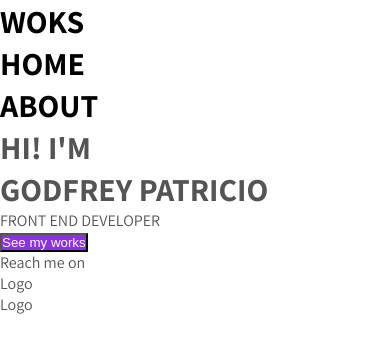
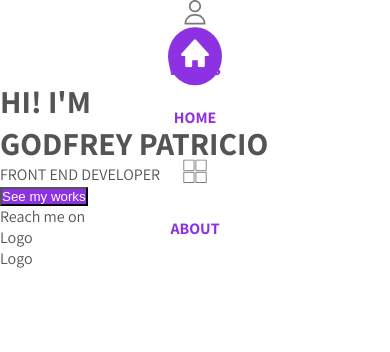
Before and after one commit to pengpa0012/pengpa0012.github.io, a Next.js app: page / in a window 390 px wide. Shown: the top 352 px of the page. Built offline with nearby package versions, Linux system fonts and the light colour scheme.

Commit message:
update navbar mobile

```diff
--- a/pages/index.tsx
+++ b/pages/index.tsx
@@ -21,7 +21,7 @@ const Home: NextPage = () => {
           <p className="text-xl mt-4 mb-6 font-semibold">FRONT END DEVELOPER</p>
           <button className="rounded-md py-4 px-8 font-medium btn-primary" onClick={() => router.push("/works")}>See my works</button>
         </div>
-        <div className="absolute bottom-0 left-1/2 transform -translate-x-2/4 p-6 text-center">
+        <div className="hidden md:block absolute bottom-0 left-1/2 transform -translate-x-2/4 p-6 text-center">
           <p className="text-2xl mb-2">
             Reach me on
           </p>
--- a/src/components/Navbar/index.tsx
+++ b/src/components/Navbar/index.tsx
@@ -14,10 +14,35 @@ function Navbar() {
           </ul>
         </div>
       </div>
-      <div className="nav-bar-mobile fixed md:hidden bottom-0 inset-x-0 bg-white py-6 flex justify-center z-50">
-        <h1 className="text-2xl" onClick={() => router.push("/works")}>WOKS</h1>
-        <h1 className="text-2xl mx-4" onClick={() => router.push("/")}>HOME</h1>
-        <h1 className="text-2xl" onClick={() => router.push("/about")}>ABOUT</h1>
+      <div className="nav-bar-mobile fixed md:hidden bottom-0 inset-x-0 bg-white py-6 flex justify-center z-50 shadow-md">
+        <div className={`nav-bar-mobile-list text-2xl ${router.pathname == "/works" ? "active" : ""}`} onClick={() => router.push("/works")}>
+          <div className="icon">
+            <svg width="28" height="28" viewBox="0 0 28 28">
+              <path d="M14 14C15.2114 14 16.3956 13.6408 17.4029 12.9678C18.4101 12.2947 19.1952 11.3381 19.6588 10.2189C20.1224 9.09974 20.2436 7.86821 20.0073 6.68007C19.771 5.49194 19.1876 4.40057 18.331 3.54397C17.4744 2.68738 16.3831 2.10403 15.1949 1.86769C14.0068 1.63136 12.7753 1.75265 11.6561 2.21624C10.5369 2.67983 9.58027 3.46488 8.90725 4.47213C8.23422 5.47939 7.875 6.66359 7.875 7.875C7.875 9.49945 8.52031 11.0574 9.66897 12.206C10.8176 13.3547 12.3755 14 14 14ZM14 3.5C14.8653 3.5 15.7112 3.75659 16.4306 4.23732C17.1501 4.71805 17.7108 5.40134 18.042 6.20076C18.3731 7.00019 18.4597 7.87986 18.2909 8.72852C18.1221 9.57719 17.7054 10.3567 17.0936 10.9686C16.4817 11.5804 15.7022 11.9971 14.8535 12.1659C14.0049 12.3347 13.1252 12.2481 12.3258 11.917C11.5263 11.5858 10.8431 11.0251 10.3623 10.3056C9.88159 9.58616 9.625 8.7403 9.625 7.875C9.625 6.71468 10.0859 5.60188 10.9064 4.78141C11.7269 3.96094 12.8397 3.5 14 3.5Z" fill="#797979"/>
+              <path d="M14.875 15.75H13.125C10.5723 15.75 8.12414 16.7641 6.3191 18.5691C4.51406 20.3741 3.5 22.8223 3.5 25.375C3.5 25.6071 3.59219 25.8296 3.75628 25.9937C3.92038 26.1578 4.14294 26.25 4.375 26.25H23.625C23.8571 26.25 24.0796 26.1578 24.2437 25.9937C24.4078 25.8296 24.5 25.6071 24.5 25.375C24.5 22.8223 23.4859 20.3741 21.6809 18.5691C19.8759 16.7641 17.4277 15.75 14.875 15.75ZM5.3025 24.5C5.51766 22.5756 6.43432 20.7979 7.87735 19.5066C9.32037 18.2153 11.1886 17.5009 13.125 17.5H14.875C16.8114 17.5009 18.6796 18.2153 20.1227 19.5066C21.5657 20.7979 22.4823 22.5756 22.6975 24.5H5.3025Z" fill="#797979"/>
+            </svg>
+          </div>
+          <h2>WORKS</h2>
+        </div>
+        <div className={`nav-bar-mobile-list text-2xl mx-12 ${router.pathname == "/" ? "active" : ""}`} onClick={() => router.push("/")}>
+          <div className="icon">
+            <svg width="28" height="28" viewBox="0 0 28 28">
+              <path d="M27.6371 14.4536L15.0385 0.443421C14.508 -0.147807 13.4889 -0.147807 12.9583 0.443421L0.359737 14.4536C0.178396 14.6548 0.0593652 14.9043 0.0171174 15.172C-0.0251305 15.4396 0.011225 15.7137 0.121764 15.9611C0.345739 16.4668 0.846883 16.7919 1.39982 16.7919H4.19951V26.599C4.19951 26.9706 4.34699 27.3269 4.60951 27.5897C4.87203 27.8524 5.22809 28 5.59935 28H9.79888C10.1701 28 10.5262 27.8524 10.7887 27.5897C11.0512 27.3269 11.1987 26.9706 11.1987 26.599V20.9949H16.7981V26.599C16.7981 26.9706 16.9456 27.3269 17.2081 27.5897C17.4706 27.8524 17.8267 28 18.1979 28H22.3975C22.7687 28 23.1248 27.8524 23.3873 27.5897C23.6498 27.3269 23.7973 26.9706 23.7973 26.599V16.7919H26.597C26.8681 16.793 27.1337 16.7152 27.3614 16.5679C27.589 16.4206 27.769 16.2102 27.8792 15.9623C27.9895 15.7144 28.0253 15.4398 27.9823 15.1719C27.9393 14.904 27.8194 14.6544 27.6371 14.4536Z" fill="#797979"/>
+            </svg>
+          </div>
+          <h2>HOME</h2>
+        </div>
+        <div className={`nav-bar-mobile-list text-2xl ${router.pathname == "/about" ? "active" : ""}`} onClick={() => router.push("/about")}>
+          <div className="icon">
+            <svg width="28" height="28" viewBox="0 0 28 28">
+              <path d="M13.0703 13.5078H2.78906C2.54745 13.5078 2.35156 13.3119 2.35156 13.0703V2.78906C2.35156 2.54745 2.54745 2.35156 2.78906 2.35156H13.0703C13.3119 2.35156 13.5078 2.54745 13.5078 2.78906V13.0703C13.5078 13.3119 13.3119 13.5078 13.0703 13.5078ZM3.22656 12.6328H12.6328V3.22656H3.22656V12.6328Z" fill="#797979"/>
+              <path d="M25.2109 13.5078H14.9297C14.6881 13.5078 14.4922 13.3119 14.4922 13.0703V2.78906C14.4922 2.54745 14.6881 2.35156 14.9297 2.35156H25.2109C25.4525 2.35156 25.6484 2.54745 25.6484 2.78906V13.0703C25.6484 13.3119 25.4525 13.5078 25.2109 13.5078ZM15.3672 12.6328H24.7734V3.22656H15.3672V12.6328Z" fill="#797979"/>
+              <path d="M13.0703 25.6484H2.78906C2.54745 25.6484 2.35156 25.4525 2.35156 25.2109V14.9297C2.35156 14.6881 2.54745 14.4922 2.78906 14.4922H13.0703C13.3119 14.4922 13.5078 14.6881 13.5078 14.9297V25.2109C13.5078 25.4525 13.3119 25.6484 13.0703 25.6484ZM3.22656 24.7734H12.6328V15.3672H3.22656V24.7734Z" fill="#797979"/>
+              <path d="M25.2109 25.6484H14.9297C14.6881 25.6484 14.4922 25.4525 14.4922 25.2109V14.9297C14.4922 14.6881 14.6881 14.4922 14.9297 14.4922H25.2109C25.4525 14.4922 25.6484 14.6881 25.6484 14.9297V25.2109C25.6484 25.4525 25.4525 25.6484 25.2109 25.6484ZM15.3672 24.7734H24.7734V15.3672H15.3672V24.7734Z" fill="#797979"/>
+            </svg>
+          </div>
+          <h2>ABOUT</h2>
+        </div>
       </div>
     </>
   )
--- a/styles/globals.css
+++ b/styles/globals.css
@@ -149,4 +149,44 @@ body {
   .vec-2  {
     display: none;
   }
+
+  .nav-bar-mobile {
+    box-shadow: 0 -4px 6px -1px rgb(0 0 0 / 0.1) , 0 -2px 4px -2px rgb(0 0 0 / 0.1) !important;
+    max-height: 80px;
+  }
+
+  .nav-bar-mobile .nav-bar-mobile-list {
+    display: flex;
+    flex-direction: column;
+    align-items: center;
+  }
+
+  .nav-bar-mobile .nav-bar-mobile-list .icon {
+    padding: .8rem;
+    border-radius: 50%;
+    transform: translateY(-25%);
+    transition: 200ms ease;
+  }
+
+  .nav-bar-mobile .nav-bar-mobile-list.active .icon  {
+    transform: translateY(-90%);
+    background: var(--primary-color);
+  }
+
+  .nav-bar-mobile .nav-bar-mobile-list.active .icon svg path {
+    fill: #fff;
+  }
+
+  .nav-bar-mobile .nav-bar-mobile-list h2 {
+    font-size: 1rem;
+    font-weight: bold;
+    color: var(--primary-color);
+    transform: translateY(0%);
+    transition: 200ms ease;
+  }
+
+  .nav-bar-mobile .nav-bar-mobile-list.active h2 {
+    transform: translateY(-150%);
+  }
+
 }
```
